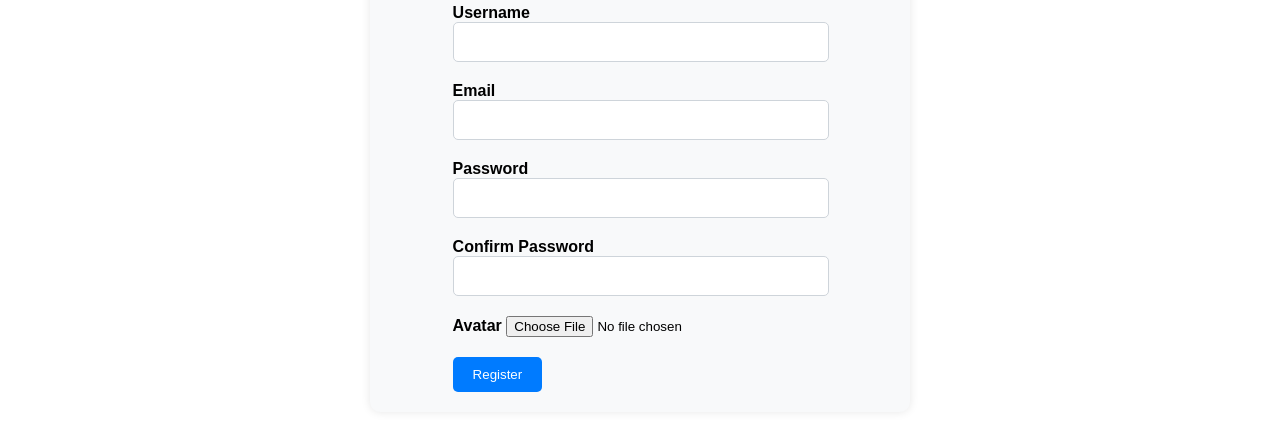
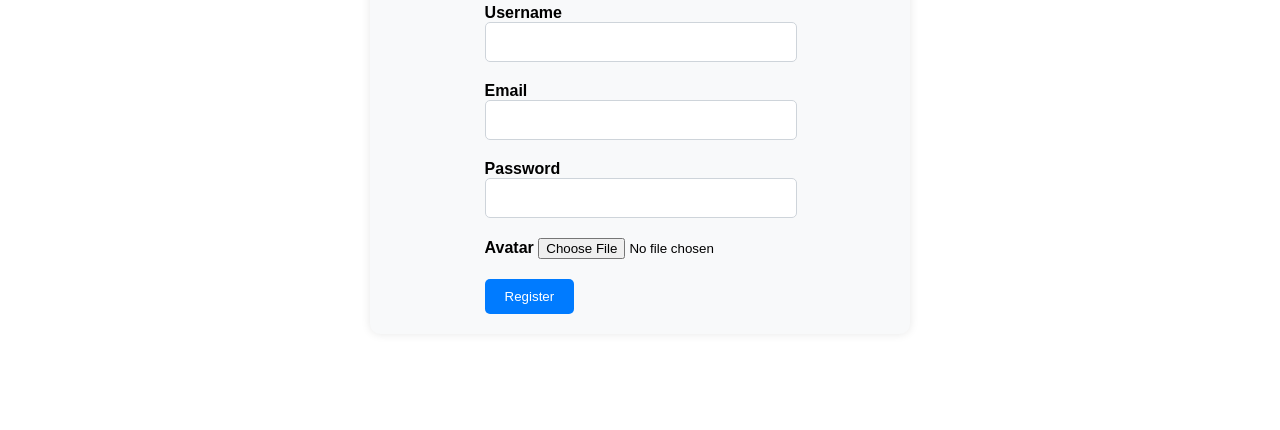
Before and after one commit to redundancia0/web-playalmi, a website: page html/login.html in a window 1280 px wide. Shown: the part 308-738 px from the top of the page. Drawn offline with Linux system fonts and the light colour scheme.

Commit message:
Mejorando login

```diff
--- a/html/login.html
+++ b/html/login.html
@@ -35,10 +35,6 @@
                 <input type="password" id="password" name="password" class="form-control" required>
             </div>
             <div class="form-group">
-                <label for="confirm_password">Confirm Password</label>
-                <input type="password" id="confirm_password" name="confirm_password" class="form-control" required>
-            </div>
-            <div class="form-group">
                 <label for="avatar">Avatar</label>
                 <input type="file" id="avatar" name="avatar" accept="image/*" class="form-control-file">
             </div>
```
